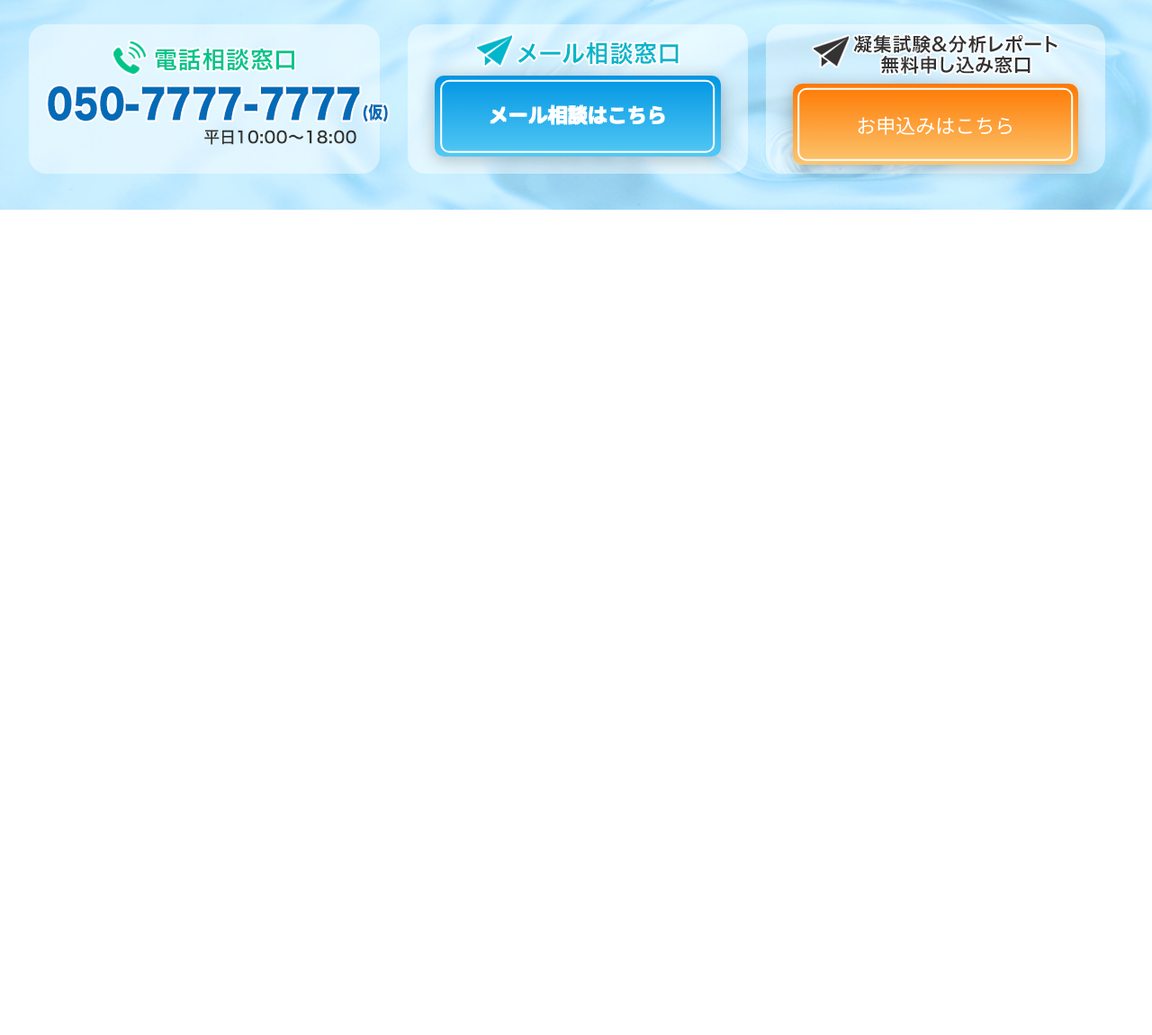
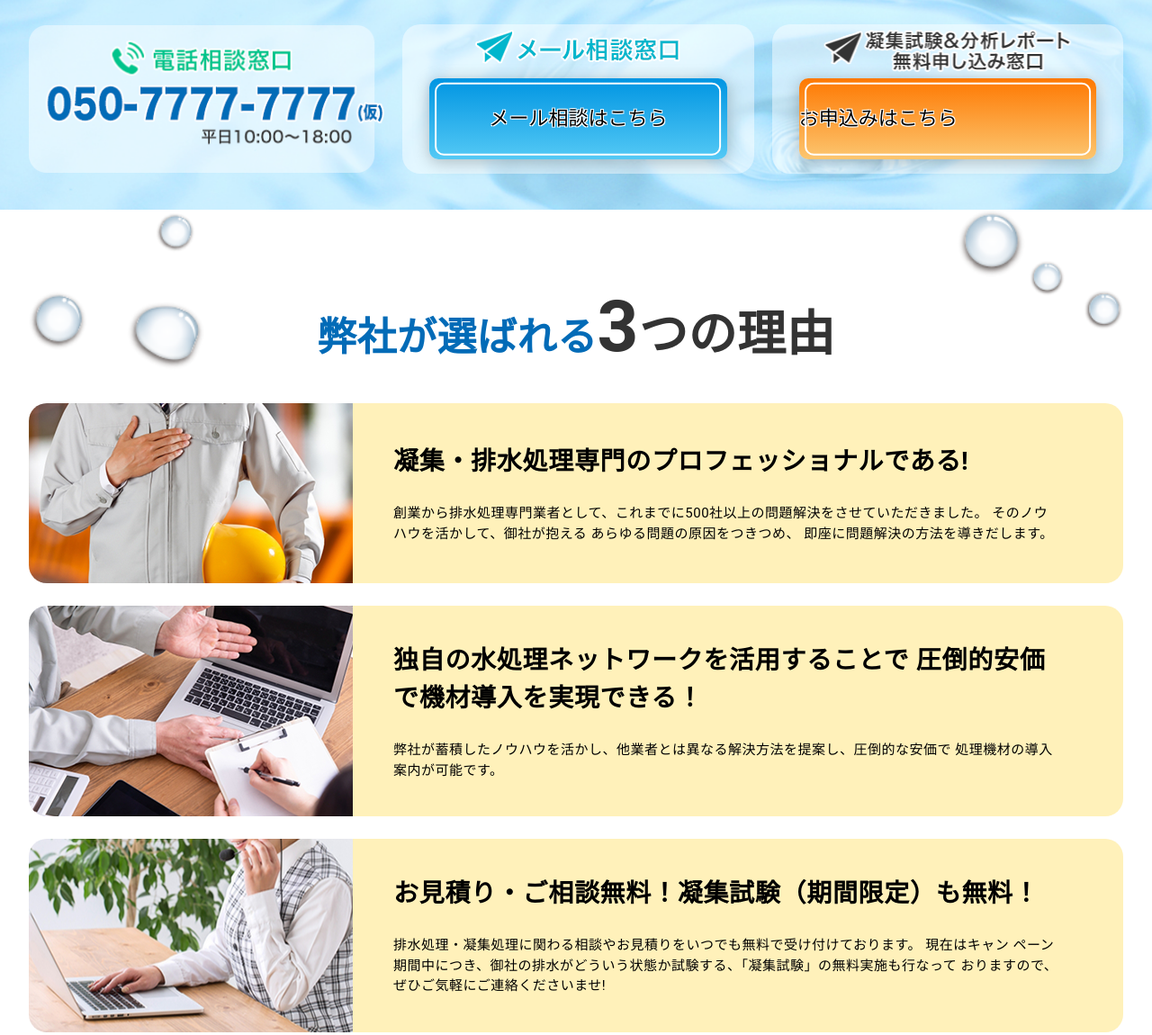
Before and after one commit to christian-gss/next-story, a website: page index.html in a window 1280 px wide. Shown: the part 1639-2789 px from the top of the page at 90% size. Before the commit the page ends 1872 px from the top, so only its background shows below. Drawn offline with Linux system fonts and the light colour scheme; files whose address does not match are found by name.

Commit message:
Added Reason Section

```diff
--- a/app/scss/modules/_buttons.scss
+++ b/app/scss/modules/_buttons.scss
@@ -43,6 +43,7 @@
     &--request {
         width: 100%;
         position: relative;
+        color: #000;
         &::before {
             content: '';
             border: 2px solid #fff;
@@ -55,4 +56,14 @@
             transform: translate(-50%, -50%);
         }
     }
+    &--apply {
+        text-shadow:
+        -1px -1px 0 #ffffff,
+        1px -1px 0 #ffffff,
+        -1px 1px 0 #ffffff,
+        1px 1px 0 #ffffff;
+        filter: progid:DXImageTransform.Microsoft.Chroma(color='white') progid:DXImageTransform.Microsoft.Alpha(opacity=100) progid:DXImageTransform.Microsoft.dropshadow(color=#ffffff,offX=1,offY=1) progid:DXImageTransform.Microsoft.dropshadow(color=#ffffff,offX=-1,offY=1) progid:DXImageTransform.Microsoft.dropshadow(color=#ffffff,offX=1,offY=-1) progid:DXImageTransform.Microsoft.dropshadow(color=#ffffff,offX=-1,offY=-1);
+        zoom: 1;
+        line-height: 1;
+    }
 }
--- a/app/scss/pages/_home-page.scss
+++ b/app/scss/pages/_home-page.scss
@@ -122,11 +122,11 @@
 	&__wrapper {
 		margin-top: 30px;
 		& > img {
-			width: 33.3333%;
+			width: calc(33.3333% - 10px);
 			margin-right: 20px;
 		}
 		& > div {
-			width: 33.3333%;
+			width: calc(33.3333% - 10px);
 		}
 	}
 	&__item {
@@ -135,6 +135,7 @@
 		height: 166px;
 		padding: 10px 30px;
 		margin-right: 20px;
+		padding: 60px 30px 10px;
 		&::before {
 			content: '';
 			background-color: rgb(255, 255, 255);
@@ -147,13 +148,74 @@
 			height: 100%;
 			z-index: 0;
 		}
+		&:last-of-type {
+			margin: 0;
+		}
 		div {
 			text-align: center;
 			z-index: 1;
-			position: relative;
-		}
-		a {
-			margin-top: 5px;
+			position: absolute;
+			top: 6px;
+			left: 50%;
+			transform: translateX(-50%);
 		}
 	}
 }
+.reason {
+	margin: 0 auto;
+	padding: 70px 0 90px;
+	position: relative;
+    background-size: contain;
+    background-position: top center;
+	background-repeat: no-repeat;
+	background-image: url(../images/water-drop.png);
+	&__text {
+		font-size: 44px;
+		color: #026bb7;
+		text-align: center;
+		font-weight: 700;
+		letter-spacing: 0.5px;
+		span {
+			color: #333333;
+			&:first-of-type {
+				font-size: 80px;
+			}
+			&:last-of-type {
+				font-size: 54px;
+			}
+		}
+	}
+	&__item {
+		position: relative;
+		border-radius: 20px;
+		overflow: hidden;
+		background-color: rgb(255,241,186);
+		background-color: linear-gradient(0deg, rgba(255,241,186,1) 0%, rgba(255,248,222,1) 100%);
+		background-size: auto;
+		background-repeat: no-repeat;
+		background-position: left;
+		margin-top: 25px;
+	}
+	&__details {
+		padding: 40px 70px 40px 45px;
+		flex: 1;
+	}
+	&__img {
+		width: 360px;
+		height: 200px;
+		background-size: cover;
+		background-repeat: no-repeat;
+		background-position: center;
+	}
+	&__title {
+		font-size: 28px;
+		letter-spacing: 0.7px;
+		font-weight: 700;
+	}
+	&__desc {
+		font-size: 15px;
+		margin-top: 25px;
+		line-height: 1.5;
+		letter-spacing: 0.5px;
+	}
+}
--- a/index.html
+++ b/index.html
@@ -59,12 +59,50 @@
                     <div>
                         <img src="/public/dist/images/request.png" alt="">
                     </div>
-                    <a href="#" class="btn btn__apply btn--request btn__apply d__flex d__flex--verticalCenter d__flex--justifyCenter">
+                    <a href="#" class="btn btn__apply btn--request btn--apply d__flex d__flex--verticalCenter  r">
                         お申込みはこちら
                     </a>
                 </div>
             </div>
         </div>
     </section>
+    <section class="reason container">
+        <p class="reason__text">弊社が選ばれる<span>3</span><span>つの理由</span></p>
+        <ul class="reason__items">
+            <li class="reason__item d__flex d__flex--verticalCenter"  style="background-image: url(/public/dist/images/reason1.png);">
+                <div class="reason__img" ></div>
+                <div class="reason__details">
+                    <p class="reason__title">凝集・排水処理専門のプロフェッショナルである!</p>
+                    <p class="reason__desc">
+                        創業から排水処理専門業者として、これまでに500社以上の問題解決をさせていただきました。
+                        そのノウハウを活かして、御社が抱える あらゆる問題の原因をつきつめ、
+                        即座に問題解決の方法を導きだします。
+                    </p>
+                </div>
+            </li>
+            <li class="reason__item d__flex d__flex--verticalCenter"  style="background-image: url(/public/dist/images/reason2.png);">
+                <div class="reason__img" ></div>
+                <div class="reason__details">
+                    <p class="reason__title">独自の水処理ネットワークを活用することで
+                        圧倒的安価で機材導入を実現できる！</p>
+                    <p class="reason__desc">
+                        弊社が蓄積したノウハウを活かし、他業者とは異なる解決方法を提案し、圧倒的な安価で
+                        処理機材の導入案内が可能です。
+                    </p>
+                </div>
+            </li>
+            <li class="reason__item d__flex d__flex--verticalCenter"  style="background-image: url(/public/dist/images/reason3.png);">
+                <div class="reason__img" ></div>
+                <div class="reason__details">
+                    <p class="reason__title"> お見積り・ご相談無料！凝集試験（期間限定）も無料！</p>
+                    <p class="reason__desc">
+                        排水処理・凝集処理に関わる相談やお見積りをいつでも無料で受け付けております。 現在はキャン
+ペーン期間中につき、御社の排水がどういう状態か試験する、「凝集試験」の無料実施も行なって
+おりますので、ぜひご気軽にご連絡くださいませ!
+                    </p>
+                </div>
+            </li>
+        </ul>
+    </section>
 </body>
 </html>
```
Also changed, not shown: app/images/reason1.png (added), app/images/reason2.png (added), app/images/reason3.png (added), app/images/water-drop.png (added), public/dist/css/main.css.
